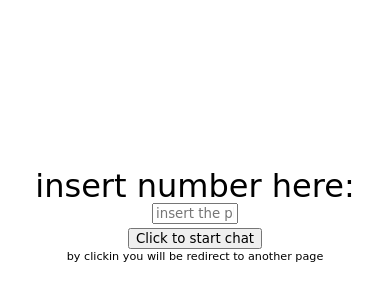
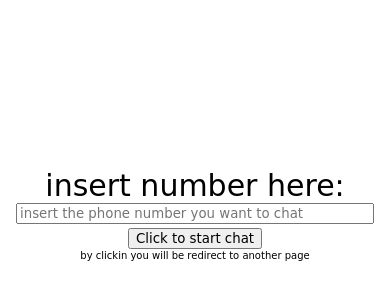
Before and after one commit to pesr0/wpp-init-chat, a plain HTML site: page index.html in a window 390 px wide. Shown: the part 206-506 px from the top of the page. Drawn offline with Linux system fonts and the light colour scheme; a web font is replaced by a local one.

Commit message:
ajustada responsividade

```diff
--- a/index.html
+++ b/index.html
@@ -2,6 +2,7 @@
 <html lang='en'>
     <head>
         <meta charset="utf-8">
+        <meta name="viewport" content="width=device-width">
         <title>Wpp Chat Starter</title>
         <link rel="stylesheet" href="reset.css">
         <link rel="stylesheet" href="style.css">
--- a/style.css
+++ b/style.css
@@ -4,15 +4,15 @@
 }
 
 p {
-   font-size: 2em;
+   font-size: 30px;
 }
 
 input{
-   width: 20%;
+   width: 350px;
 }
 
 button + p{
-   font-size: 0.7em;
+   font-size: 10px;
 }
 
 body{
```
